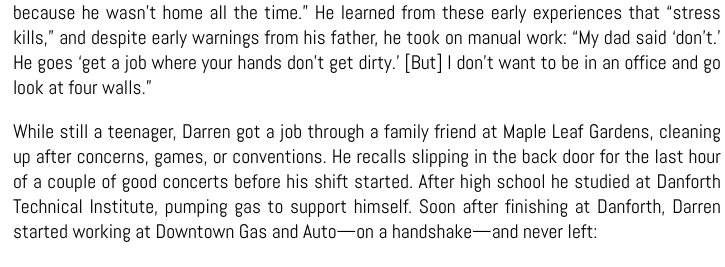
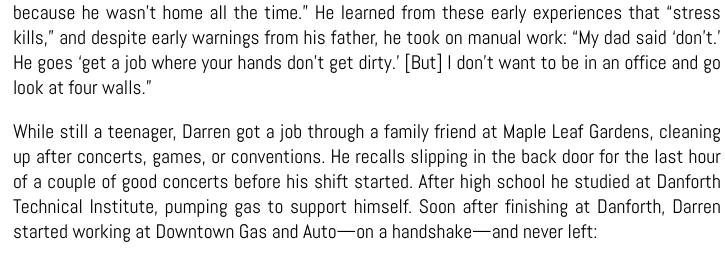
Before and after one commit to worklife-uofa-dummy/story_demo, a plain HTML site: page index.html in a window 1280 px wide. Shown: the part 1030-1297 px from the top of the page, 488-1213 px from the left. Drawn offline with Linux system fonts and the light colour scheme; files that its build step writes are made by us from their sources.

Commit message:
Update index.html

```diff
--- a/index.html
+++ b/index.html
@@ -438,7 +438,7 @@
 
 <p>Darren and his brother were raised by a single father. “We sort of took care of ourselves because he wasn’t home all the time.” He learned from these early experiences that “stress kills,” and despite early warnings from his father, he took on manual work: “My dad said ‘don’t.’ He goes ‘get a job where your hands don’t get dirty.’ [But] I don’t want to be in an office and go look at four walls.”</p>
 
-<p>While still a teenager, Darren got a job through a family friend at Maple Leaf Gardens, cleaning up after concerns, games, or conventions. He recalls slipping in the back door for the last hour of a couple of good concerts before his shift started. After high school he studied at Danforth Technical Institute, pumping gas to support himself. Soon after finishing at Danforth, Darren started working at Downtown Gas and Auto—on a handshake—and never left:</p>
+<p>While still a teenager, Darren got a job through a family friend at Maple Leaf Gardens, cleaning up after concerts, games, or conventions. He recalls slipping in the back door for the last hour of a couple of good concerts before his shift started. After high school he studied at Danforth Technical Institute, pumping gas to support himself. Soon after finishing at Danforth, Darren started working at Downtown Gas and Auto—on a handshake—and never left:</p>
 
 <blockquote>
   <h4 id="i-started-here-before-you-had-to-fill-out-an-application-it-was-a-handshake-not-even-a-thought-about-resumes-like-it-was-that-long-ago-it-was-a-hey-you-want-a-job-hey-you-want-to-work-yeah-okay-great-see-you-monday-thats-when-it-started-for-me----and-i-just-never-felt-like-i-needed-to-leave-and-go-somewhere-else----i-have-a-good-relationship-with-the-family----theyve-always-been-great-to-me-treated-me-well-and-i-respect-them"><em>I started here before you had to fill out an application. It was a handshake. Not even a thought about resumes. Like it was that long ago. It was a: ‘Hey, you want a job? Hey, you want to work? Yeah. Okay, great. See you Monday.’ That’s when it started for me . . . and I just never felt like I needed to leave and go somewhere else . . . [I have] a good relationship with the family . . . they’ve always been great to me, treated me well. And I respect them.</em></h4>
```
